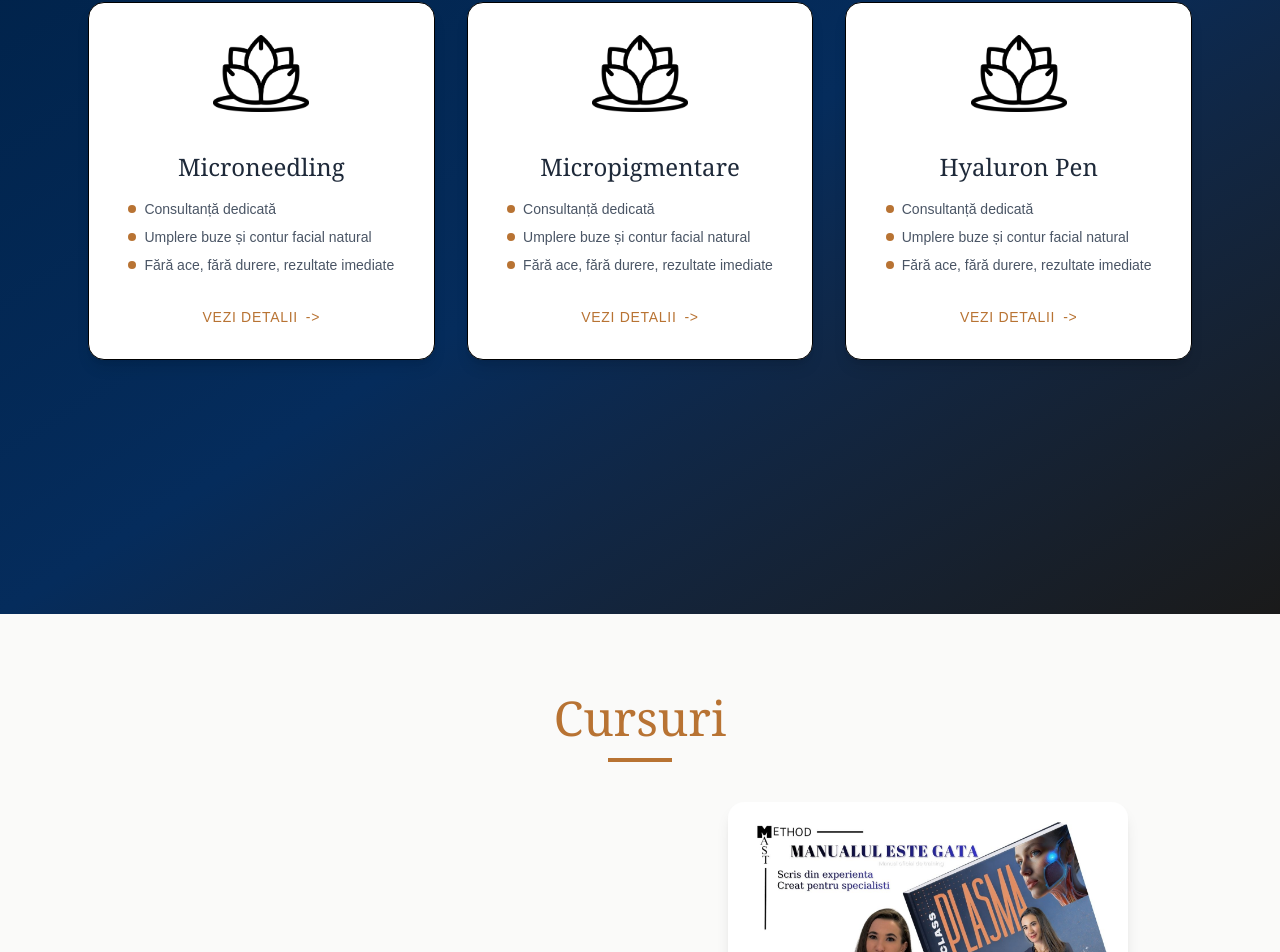
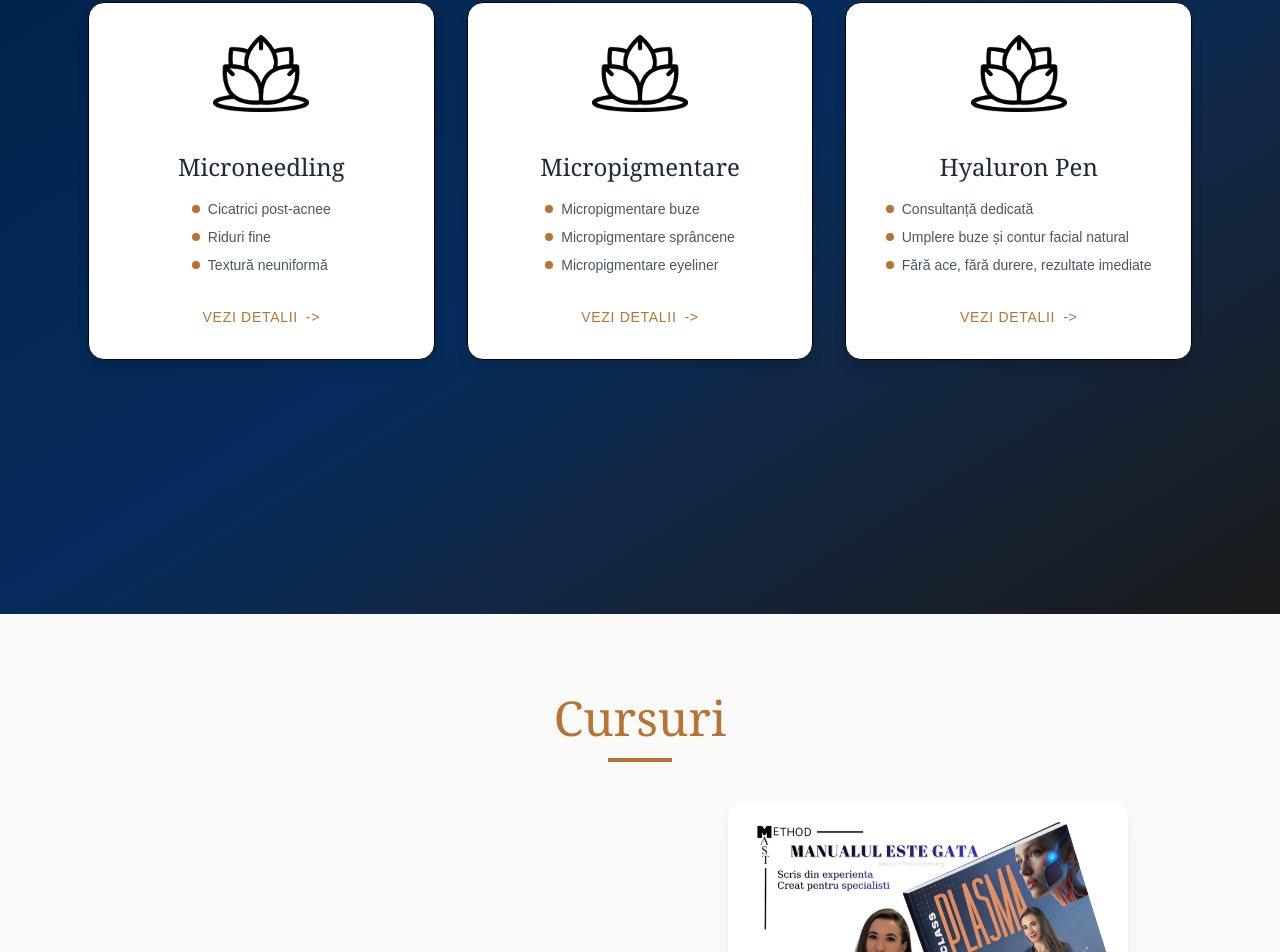
Before and after one commit to chiriach/WebsiteBeauty, a Next.js app: page / in a window 1280 px wide. Shown: the part 1794-2746 px from the top of the page. Built offline with nearby package versions, Linux system fonts and the light colour scheme.

Commit message:
Schimbat servicii section mini punctulete

```diff
--- a/app/components/sections/ServiciiSection.tsx
+++ b/app/components/sections/ServiciiSection.tsx
@@ -32,15 +32,15 @@ export default function ServiciiSection() {
         <ul className="space-y-2 text-sm text-gray-600">
           <li className="flex items-center gap-2">
             <span className="h-2 w-2 rounded-full bg-[#b87333] flex-shrink-0"></span>
-            Consultanță dedicată
+            Cicatrici post-acnee
           </li>
           <li className="flex items-center gap-2">
             <span className="h-2 w-2 rounded-full bg-[#b87333] flex-shrink-0"></span>
-            Umplere buze și contur facial natural
+            Riduri fine
           </li>
           <li className="flex items-center gap-2">
             <span className="h-2 w-2 rounded-full bg-[#b87333] flex-shrink-0"></span>
-            Fără ace, fără durere, rezultate imediate
+            Textură neuniformă
           </li>
         </ul>
       ),
@@ -53,15 +53,15 @@ export default function ServiciiSection() {
         <ul className="space-y-2 text-sm text-gray-600">
           <li className="flex items-center gap-2">
             <span className="h-2 w-2 rounded-full bg-[#b87333] flex-shrink-0"></span>
-            Consultanță dedicată
+            Micropigmentare buze
           </li>
           <li className="flex items-center gap-2">
             <span className="h-2 w-2 rounded-full bg-[#b87333] flex-shrink-0"></span>
-            Umplere buze și contur facial natural
+            Micropigmentare sprâncene
           </li>
           <li className="flex items-center gap-2">
             <span className="h-2 w-2 rounded-full bg-[#b87333] flex-shrink-0"></span>
-            Fără ace, fără durere, rezultate imediate
+            Micropigmentare eyeliner
           </li>
         </ul>
       ),
```
